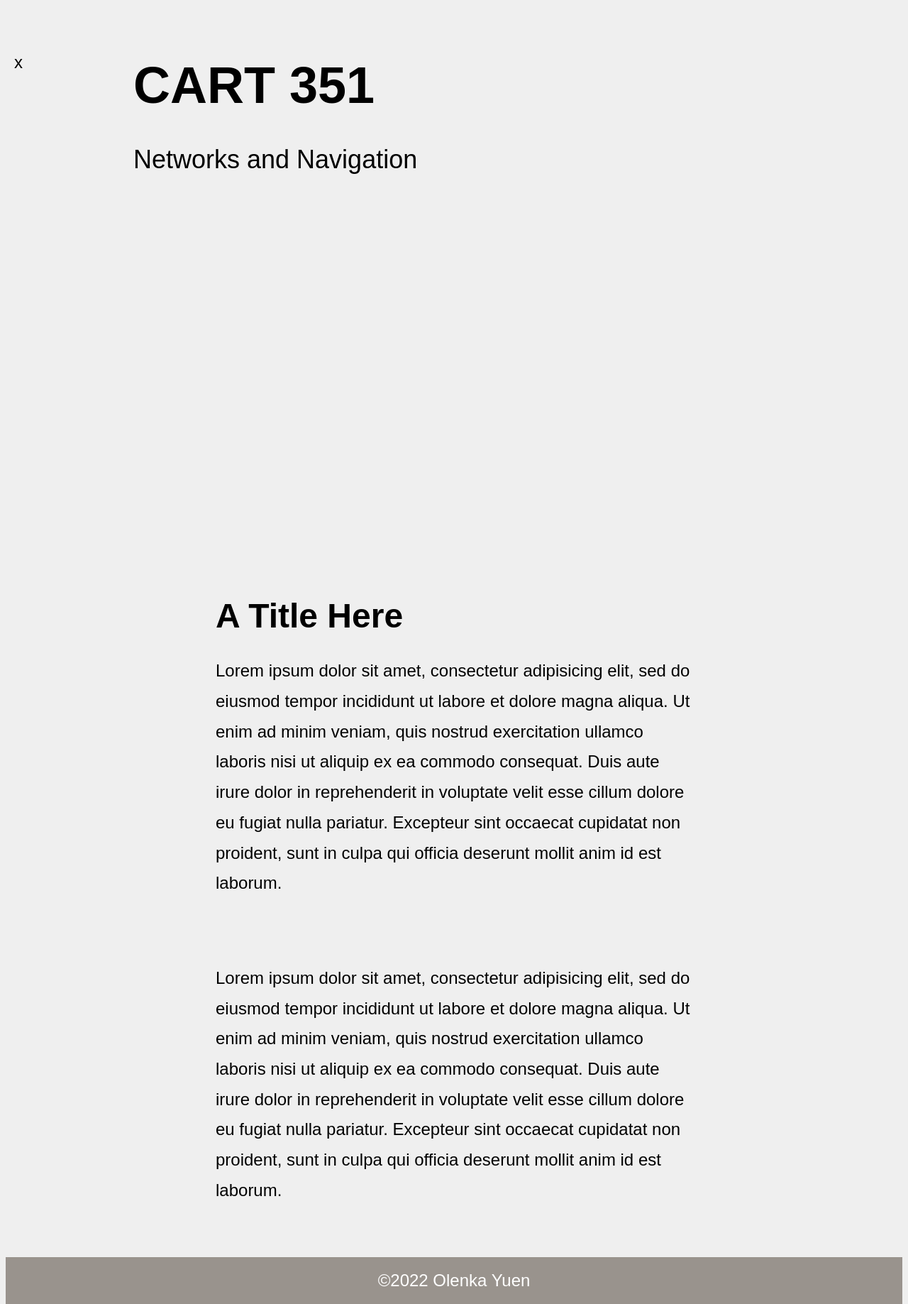
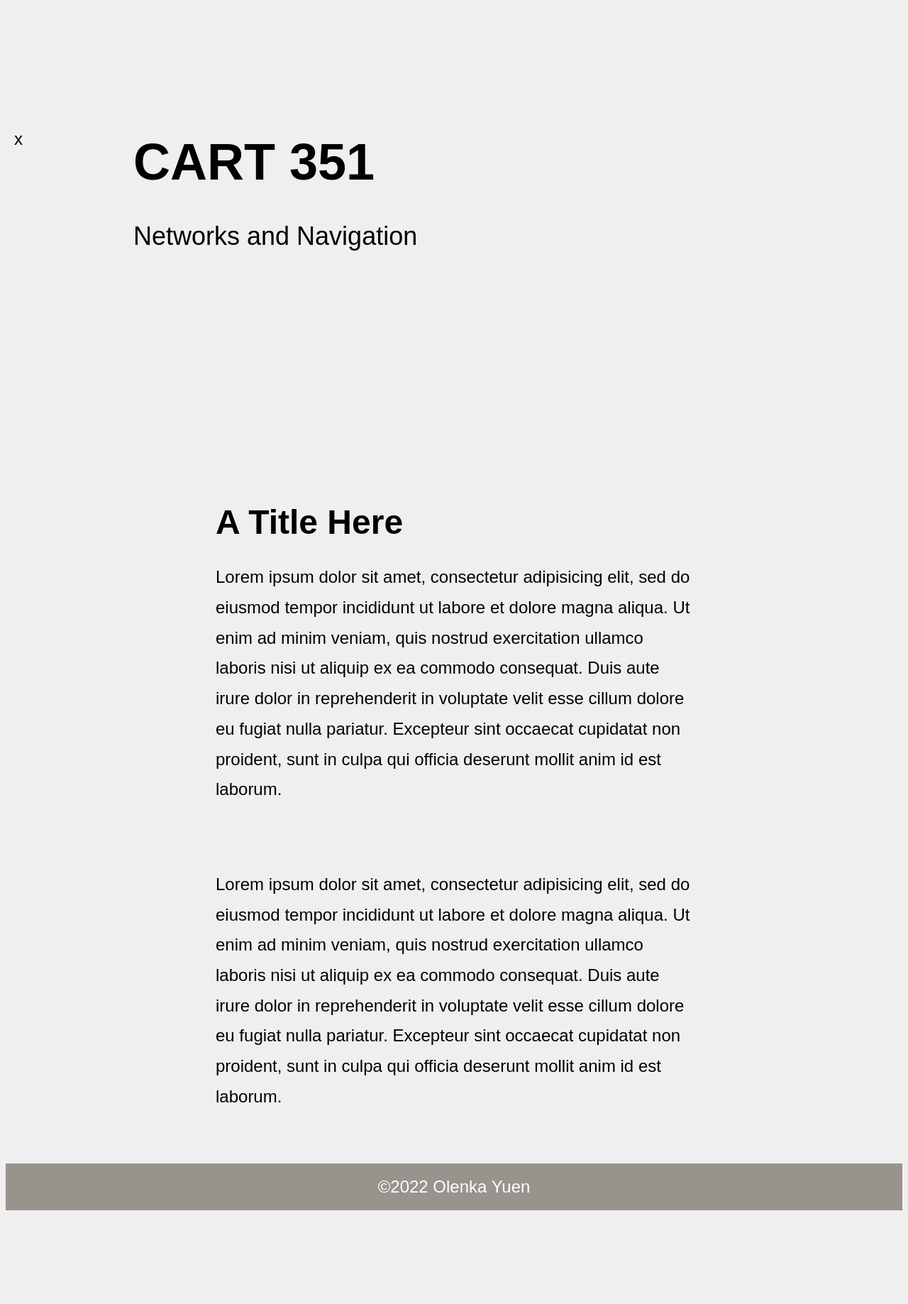
Before and after one commit to Doumeki21/CART351, a PHP site: page / in a window 1280 px wide. Shown: the part 96-1933 px from the top of the page at 71% size. After the commit the page ends 1801 px from the top, so only its background shows below. Run offline with PHP 8.4, Linux system fonts and the light colour scheme.

Commit message:
fixed hero and main section to better position

```diff
--- a/personal-site/css/style.css
+++ b/personal-site/css/style.css
@@ -115,7 +115,7 @@ li a {
 
   padding-left: 5em;
   padding-right: 5em;
-  margin-top: 5em;
+  margin-top: 8em;
   font-size: 1.5em;
   height: 100vh;
   /* background-color: white; */
@@ -129,7 +129,7 @@ h1 {
 main {
   display: block;
   max-width: 28em;
-  margin-top: -5em;
+  margin-top: -15em;
   margin-left: auto;
   margin-right: auto;
   padding: 2em;
--- a/personal-site/script.js
+++ b/personal-site/script.js
@@ -7,7 +7,7 @@ closeButton.onclick = function() {
     let mobileNavbar = document.getElementsByClassName("mobile-navbar");
 
 
-
+    //toggle the close button (this already available in bootstrap)
     if (mobileNavbar[0].style.display === "none") {
         mobileNavbar[0].style.display = "block";
         closeButton.style.display = "block";
```
